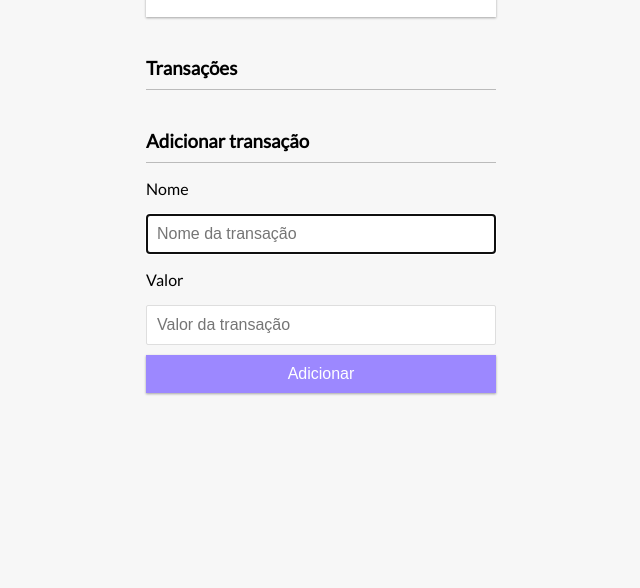
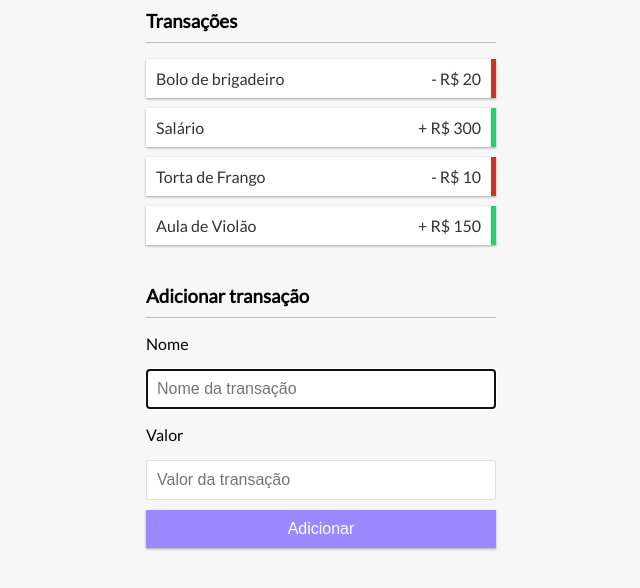
Before and after one commit to lucas-Jose-Garcia/financialControl, a plain HTML site: page Index.html in a window 1280 px wide. Shown: the part 300-888 px from the top of the page, without its empty margins (319-959 px from the left). Before the commit the page ends 800 px from the top, so only its background shows below. Drawn offline with Linux system fonts and the light colour scheme.

Commit message:
Imcorporando os Valores do array na tela

```diff
--- a/Index.html
+++ b/Index.html
@@ -29,11 +29,7 @@
 
         <h3>Transações</h3>
 
-        <ul id="transactions" class="transactions">
-            <!-- <li class="minus">
-            Salário <span>-$400</span><button class="delete-btn">x</button>
-            </li> -->
-        </ul>
+        <ul id="transactions" class="transactions"></ul>
 
         <h3>Adicionar transação</h3>
 
--- a/script.js
+++ b/script.js
@@ -0,0 +1,30 @@
+const transactionUl = document.querySelector('#transactions')
+
+
+const dummyTransaction = [
+    { id: 1, name: 'Bolo de brigadeiro', amount: -20},
+    { id: 2, name: 'Salário', amount: 300},
+    { id: 3, name: 'Torta de Frango', amount: -10},
+    { id: 4, name: 'Aula de Violão', amount: 150}
+]
+
+const addTransactionIntoDOM = transaction => {
+    const operator = transaction.amount < 0 ? '-' : '+'
+    const CSSClass = transaction.amount < 0 ? 'minus' : 'plus'
+    const amountWithoutOperator = Math.abs(transaction.amount)
+    const li =document.createElement('li')
+
+    li.classList.add(CSSClass)
+    li.innerHTML = `
+        ${transaction.name} <span>${operator} R$ ${amountWithoutOperator}</span><button class="delete-btn">x</button>
+    `
+
+    transactionUl.append(li)
+
+}
+
+const init = () => {
+    dummyTransaction.forEach(addTransactionIntoDOM)
+}
+
+init()
```
